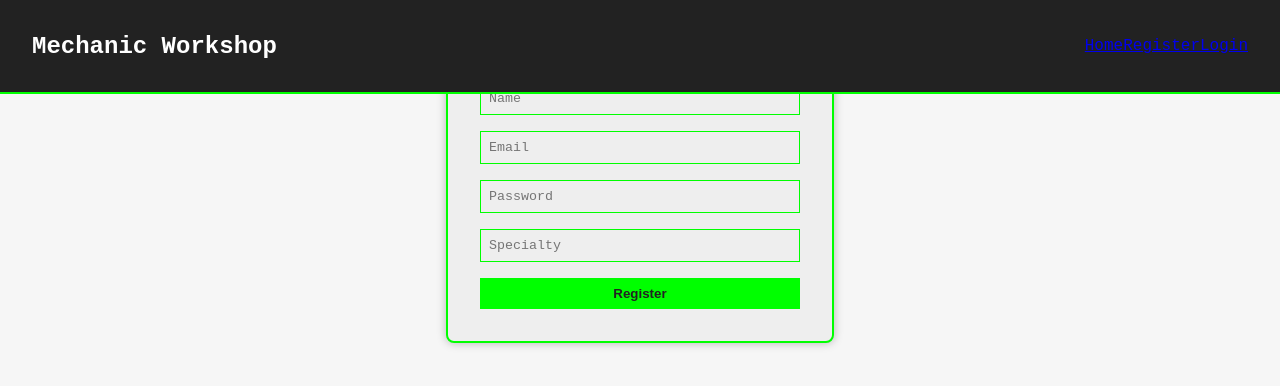
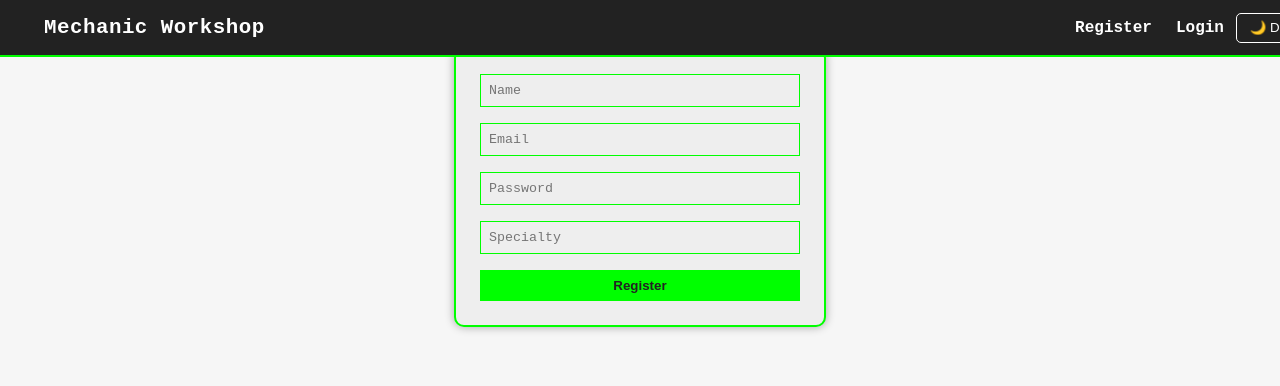
Before and after one commit to arnettmcmurray/react-mechanic-api, a React (Vite) app: page /register in a window 1280 px wide. Shown: the top 386 px of the page. Built offline with nearby package versions, Linux system fonts and the light colour scheme.

Commit message:
Frontend cleanup: synced API routes, fixed layout, removed dist

```diff
--- a/src/api/api.js
+++ b/src/api/api.js
@@ -4,15 +4,16 @@ const hostname = window.location.hostname;
 const isLocal = hostname === "localhost" || hostname === "127.0.0.1";
 
 export const API_BASE_URL = isLocal
-  ? "http://127.0.0.1:5000" // must match Flask’s address exactly
-  : "https://mechanics-api.onrender.com";
+  ? "http://127.0.0.1:5000"
+  : "https://mechanics-api.onrender.com"; // Render backend URL
 
 const api = axios.create({
   baseURL: API_BASE_URL,
-  headers: { "Content-Type": "application/json" },
+  headers: {
+    "Content-Type": "application/json",
+  },
 });
 
-// === Optional endpoints map ===
 export const API_ENDPOINTS = {
   login: "/mechanics/login",
   register: "/mechanics/create",
@@ -21,5 +22,4 @@ export const API_ENDPOINTS = {
   delete: "/mechanics/delete",
 };
 
-// === Default export for use in AuthContext ===
 export default api;
--- a/src/components/NavBar.jsx
+++ b/src/components/NavBar.jsx
@@ -1,34 +1,56 @@
 import { Link, useNavigate } from "react-router-dom";
-import { useContext } from "react";
+import { useContext, useState, useEffect } from "react";
 import { AuthContext } from "../context/AuthContext";
 
 const NavBar = () => {
-  const { mechanic, setMechanic } = useContext(AuthContext);
+  const { mechanic, logout } = useContext(AuthContext);
   const navigate = useNavigate();
+  const [theme, setTheme] = useState(localStorage.getItem("theme") || "light");
+
+  // === Toggle dark/light mode ===
+  const toggleTheme = () => {
+    const next = theme === "light" ? "dark" : "light";
+    setTheme(next);
+    localStorage.setItem("theme", next);
+    document.documentElement.setAttribute("data-theme", next);
+  };
+
+  useEffect(() => {
+    document.documentElement.setAttribute("data-theme", theme);
+  }, [theme]);
 
   const handleLogout = () => {
-    setMechanic(null);
+    logout();
     navigate("/");
   };
 
   return (
     <nav className="navbar">
-      <h2>Mechanic Workshop</h2>
-      <div>
-        <Link to="/">Home</Link>
-        {!mechanic && (
+      <div className="nav-left">
+        <Link to="/" className="app-title">
+          Mechanic Workshop
+        </Link>
+      </div>
+
+      <div className="nav-right">
+        {!mechanic ? (
           <>
             <Link to="/register">Register</Link>
             <Link to="/login">Login</Link>
           </>
-        )}
-        {mechanic && (
+        ) : (
           <>
             <Link to="/profile">Profile</Link>
             <Link to="/edit-profile">Edit</Link>
-            <button onClick={handleLogout}>Logout</button>
+            <Link to="/my-tickets">Tickets</Link>
+            <button className="nav-btn" onClick={handleLogout}>
+              Logout
+            </button>
           </>
         )}
+        <button className="theme-toggle" onClick={toggleTheme}>
+          {theme === "light" ? "🌙 Dark" : "☀ Light"}
+        </button>
       </div>
     </nav>
   );
--- a/src/index.css
+++ b/src/index.css
@@ -1,12 +1,4 @@
-/* === Global === */
-body {
-  margin: 0;
-  font-family: "Courier New", monospace;
-  background: var(--bg);
-  color: var(--text);
-  transition: background 0.3s, color 0.3s;
-}
-
+/* === Global Theme === */
 :root {
   --bg: #f6f6f6;
   --text: #222;
@@ -25,8 +17,20 @@ body {
   --accent: #4f4;
 }
 
+/* === Base Reset === */
+body {
+  margin: 0;
+  font-family: "Courier New", monospace;
+  background: var(--bg);
+  color: var(--text);
+  transition: background 0.3s, color 0.3s;
+}
+
 /* === Navbar === */
 .navbar {
+  position: fixed;
+  top: 0;
+  left: 0;
   width: 100%;
   display: flex;
   justify-content: space-between;
@@ -34,17 +38,24 @@ body {
   background: var(--nav-bg);
   color: var(--nav-text);
   padding: 0.8rem 2rem;
-  position: sticky;
-  top: 0;
-  z-index: 100;
+  border-bottom: 2px solid var(--accent);
+  z-index: 1000;
+}
+
+.app-title {
+  color: var(--nav-text);
+  text-decoration: none;
+  font-weight: bold;
+  font-size: 1.3rem;
+  letter-spacing: 0.5px;
 }
 
 .nav-left a,
 .nav-right a {
   color: var(--nav-text);
   text-decoration: none;
+  font-weight: bold;
   margin: 0 0.75rem;
-  font-weight: bold;
 }
 
 .nav-left a:hover,
@@ -52,67 +63,56 @@ body {
   text-decoration: underline;
 }
 
-.nav-center {
-  flex-grow: 1;
-  text-align: center;
-}
-
-.app-title {
-  margin: 0;
-  color: var(--nav-text);
-  font-size: 1.25rem;
-  letter-spacing: 0.5px;
-}
-
-.nav-right {
-  display: flex;
-  align-items: center;
-  gap: 0.75rem;
-}
-
-.nav-btn {
+.nav-btn,
+.theme-toggle {
   background: none;
   border: 1px solid var(--nav-text);
   color: var(--nav-text);
-  padding: 0.3rem 0.7rem;
+  padding: 0.4rem 0.8rem;
   cursor: pointer;
-  border-radius: 4px;
+  border-radius: 5px;
+  transition: 0.2s;
 }
 
-.nav-btn:hover {
+.nav-btn:hover,
+.theme-toggle:hover {
   background: var(--nav-text);
   color: var(--nav-bg);
 }
 
-/* === Home / Demo === */
+/* === Page Container === */
+#root-container {
+  padding-top: 80px;
+  text-align: center;
+}
+
+/* === Home Section === */
 .home-view {
-  padding: 3rem 1rem;
-  text-align: center;
+  padding: 2rem 1rem;
 }
 
 .demo-login-box {
   margin: 2rem auto;
-  width: 320px;
+  max-width: 350px;
   background: var(--card-bg);
-  border: 2px solid var(--nav-text);
-  border-radius: 8px;
+  border: 2px solid var(--accent);
+  border-radius: 10px;
   padding: 1.5rem;
   color: var(--text);
-  box-shadow: 0 0 10px #0004;
+  box-shadow: 0 0 15px #0005;
 }
 
-/* === Form === */
+/* === Forms === */
 .form {
   display: flex;
   flex-direction: column;
   width: 320px;
   margin: 3rem auto;
   background: var(--card-bg);
-  color: var(--text);
   border: 2px solid var(--accent);
-  padding: 2rem;
-  border-radius: 8px;
-  box-shadow: 0 0 10px #0004;
+  border-radius: 10px;
+  padding: 1.5rem;
+  box-shadow: 0 0 10px #0005;
 }
 
 .form input {
@@ -137,48 +137,3 @@ body {
 .form button:hover {
   filter: brightness(1.2);
 }
-
-/* === Theme Toggle === */
-.theme-toggle {
-  margin-left: 1rem;
-  padding: 0.3rem 0.7rem;
-  font-size: 0.9rem;
-  border: 1px solid var(--nav-text);
-  border-radius: 4px;
-  background: var(--nav-bg);
-  color: var(--nav-text);
-  cursor: pointer;
-  transition: background 0.2s, color 0.2s;
-}
-
-.theme-toggle:hover {
-  background: var(--nav-text);
-  color: var(--nav-bg);
-}
-/* === Navbar Fix === */
-.navbar {
-  position: fixed;
-  top: 0;
-  left: 0;
-  width: 100%;
-  background: var(--nav-bg);
-  color: var(--nav-text);
-  padding: 0.8rem 2rem;
-  display: flex;
-  justify-content: space-between;
-  align-items: center;
-  box-sizing: border-box;
-  z-index: 1000;
-  border-bottom: 2px solid var(--accent);
-}
-
-.nav-right {
-  display: flex;
-  align-items: center;
-  gap: 0.75rem;
-  padding-right: 1rem; /* ensures toggle isn’t chopped */
-}
-
-#root-container {
-  padding-top: 70px; /*space below fixed navbar */
-}
--- a/vite.config.js
+++ b/vite.config.js
@@ -4,8 +4,6 @@ import react from "@vitejs/plugin-react";
 export default defineConfig({
   plugins: [react()],
   server: {
-    proxy: {
-      "/api": "http://127.0.0.1:5000",
-    },
+    port: 5173,
   },
 });
```
Also changed, not shown: src/App.jsx (+11 -13 lines).
